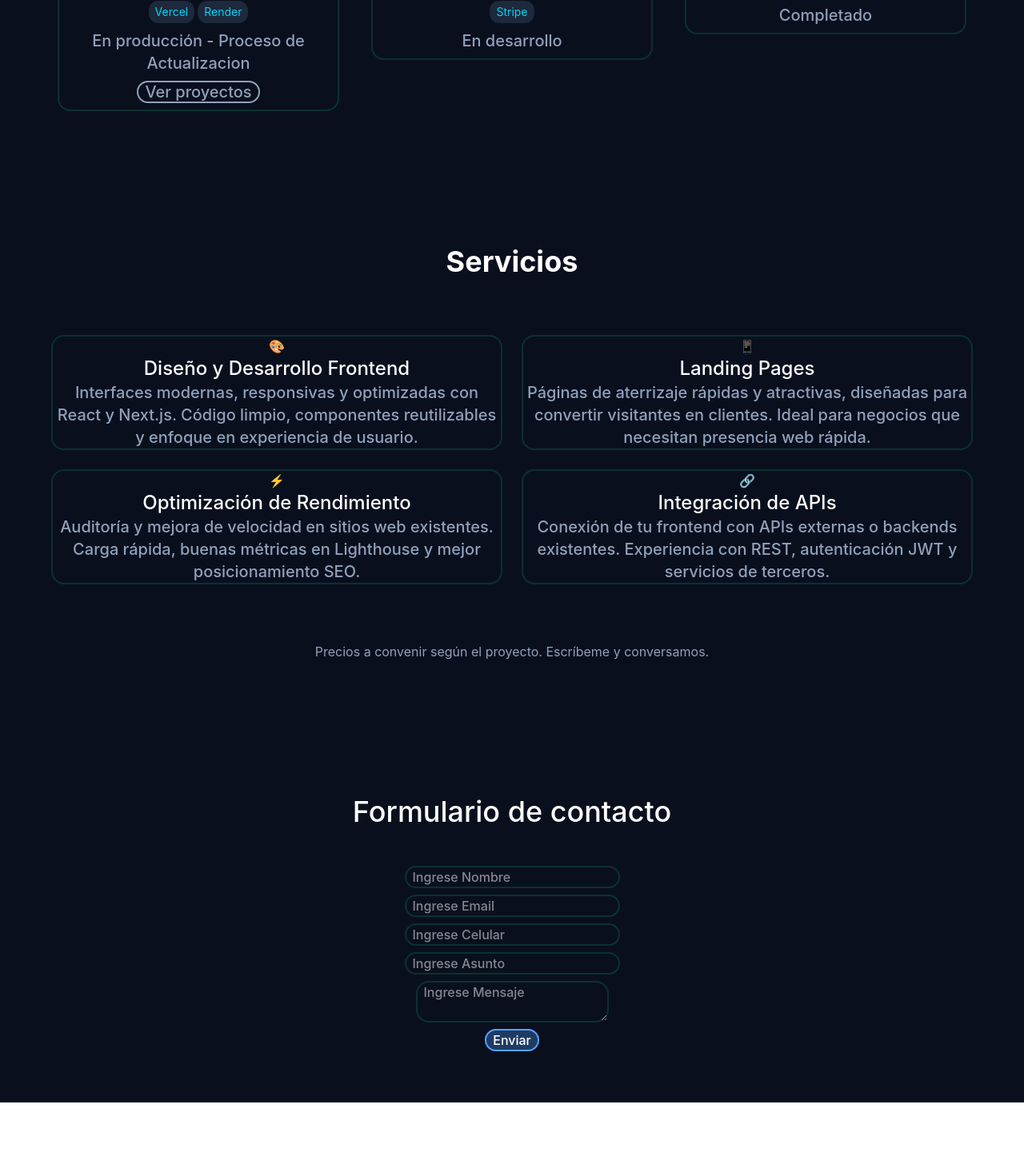
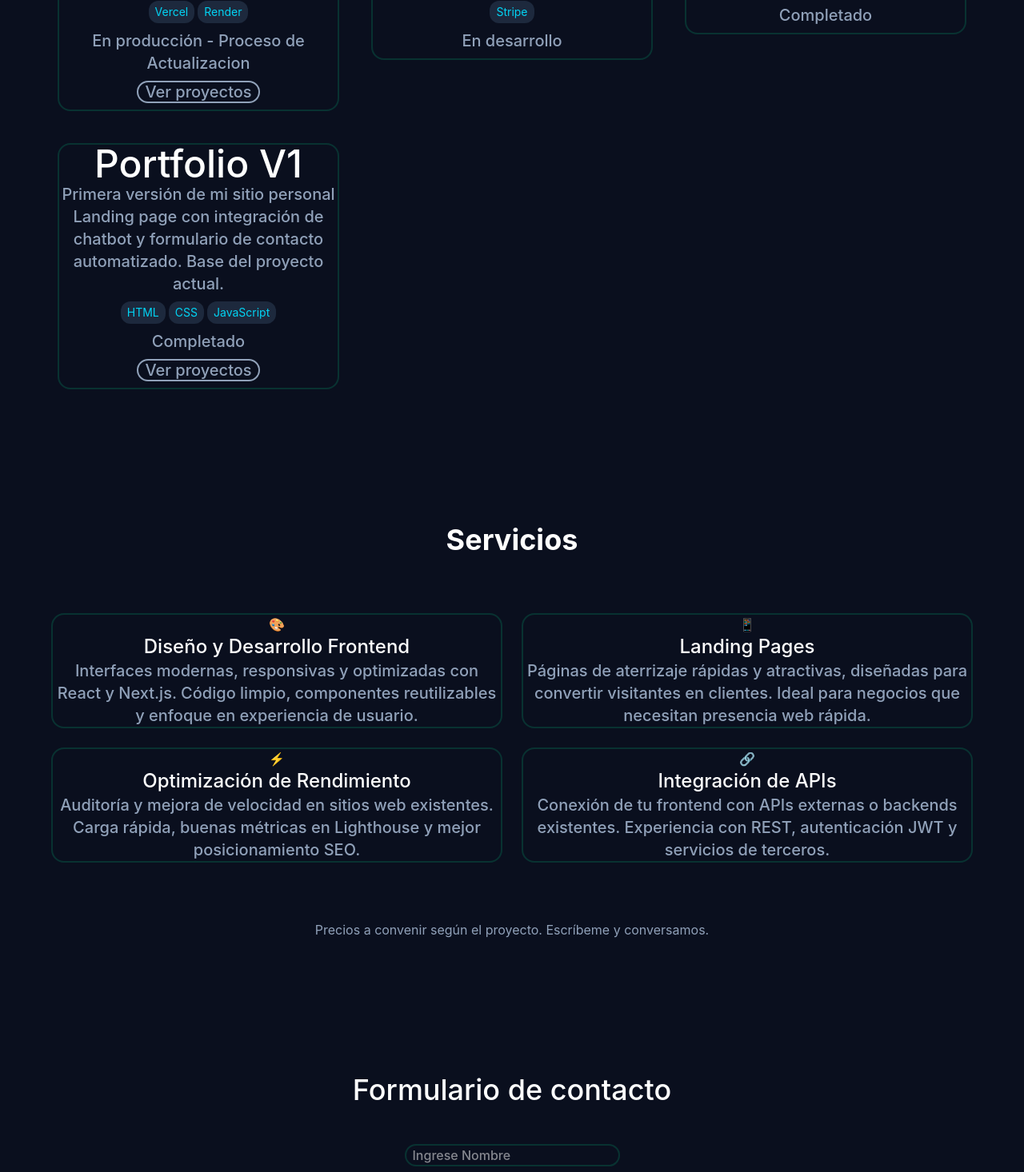
Before and after one commit to Vicentejavier23/MiPaginaWeb-React, a React (Vite) app: page / in a window 1280 px wide. Shown: the part 1254-2720 px from the top of the page at 80% size. Before the commit the page ends 2633 px from the top, so only its background shows below. Built offline with nearby package versions, Linux system fonts and the light colour scheme.

Commit message:
agrego footer

```diff
--- a/src/App.jsx
+++ b/src/App.jsx
@@ -3,6 +3,7 @@ import Contacto from './pages/Contacto'
 import Home from './pages/Home'
 import Portafolio from './pages/Portafolio'
 import Servicio from './pages/Servicios'
+import Footer from './components/Footer'
 
 function App() {
   return (
@@ -12,6 +13,7 @@ function App() {
     <Portafolio/>
     <Servicio/>
     <Contacto/>
+    <Footer/>
     </>
   )
 }
--- /dev/null
+++ b/src/components/Footer.jsx
@@ -0,0 +1,18 @@
+import { FaLinkedin } from "react-icons/fa"
+import { FaGithub } from "react-icons/fa"
+function Footer(){
+    return(
+        <section className="bg-[#0a0f1e] border-t border-slate-800 py-8">
+            <div className="text-white flex flex-col justify-center items-center gap-2 ">
+                <p>Vicente Bueno - Desarrollador Web</p>
+                <p>"¿Tienes un proyecto en mente?"</p>
+                <a href="https://wa.me/56937450359?text=Hola%20quiero%20más%20información" className="border-2 border-emerald-500/30 text-emerald-400 rounded-full px-6 py-2 hover:bg-emerald-500/20 transition">Contactame</a>
+                <div className="flex flex-row gap-6">
+                <a href="https://www.linkedin.com/in/vicente-javier-bueno-gret/" target="_blank"> <FaLinkedin className="text-2xl hover:text-cyan-400 transition"/></a>
+                <a href="https://github.com/Vicentejavier23?tab=repositories" target="_blank"> <FaGithub className="text-2xl hover:text-cyan-400 transition"/></a>
+                </div>
+            </div>
+        </section>
+    )
+}
+export default Footer
--- a/src/pages/Contacto.jsx
+++ b/src/pages/Contacto.jsx
@@ -42,7 +42,7 @@ function Contacto(){
                 <input value={form.asunto} onChange={(e)=>setForm({... form,asunto: e.target.value})} placeholder="Ingrese Asunto" className="border-2 border-emerald-500/20 rounded-2xl px-2"></input>
                 <textarea value={form.mensaje} onChange={(e)=>setForm({... form,mensaje: e.target.value})} placeholder="Ingrese Mensaje"  className="border-2 border-emerald-500/20 rounded-2xl px-2"></textarea>
             </div>
-            <button className="text-white font-medium border-2 border-blue-400 bg-blue-400/30 rounded-2xl px-2" onClick={handleClick} >Enviar</button>
+            <button className="border-2 border-emerald-500/30 text-emerald-400 rounded-full px-6 py-2 hover:bg-emerald-500/20 transition hover:cursor-pointer" onClick={handleClick} >Enviar</button>
         </section>
     )
 }
--- a/src/pages/Portafolio.jsx
+++ b/src/pages/Portafolio.jsx
@@ -25,6 +25,14 @@ const proyectos = [
     stack: ["Node.js", "Express", "SQLite", "JWT", "bcrypt"],
     estado: "Completado",
     link: null,
+  },
+  {
+    titulo: "Portfolio V1",
+  subtitulo: "Primera versión de mi sitio personal",
+    descripcion: "Landing page con integración de chatbot y formulario de contacto automatizado. Base del proyecto actual.",
+      stack: ["HTML", "CSS", "JavaScript"],
+    estado: "Completado",
+    link: "https://vicentejavier23.github.io/MiPaginaWeb/",
   },
 ];
 
```
